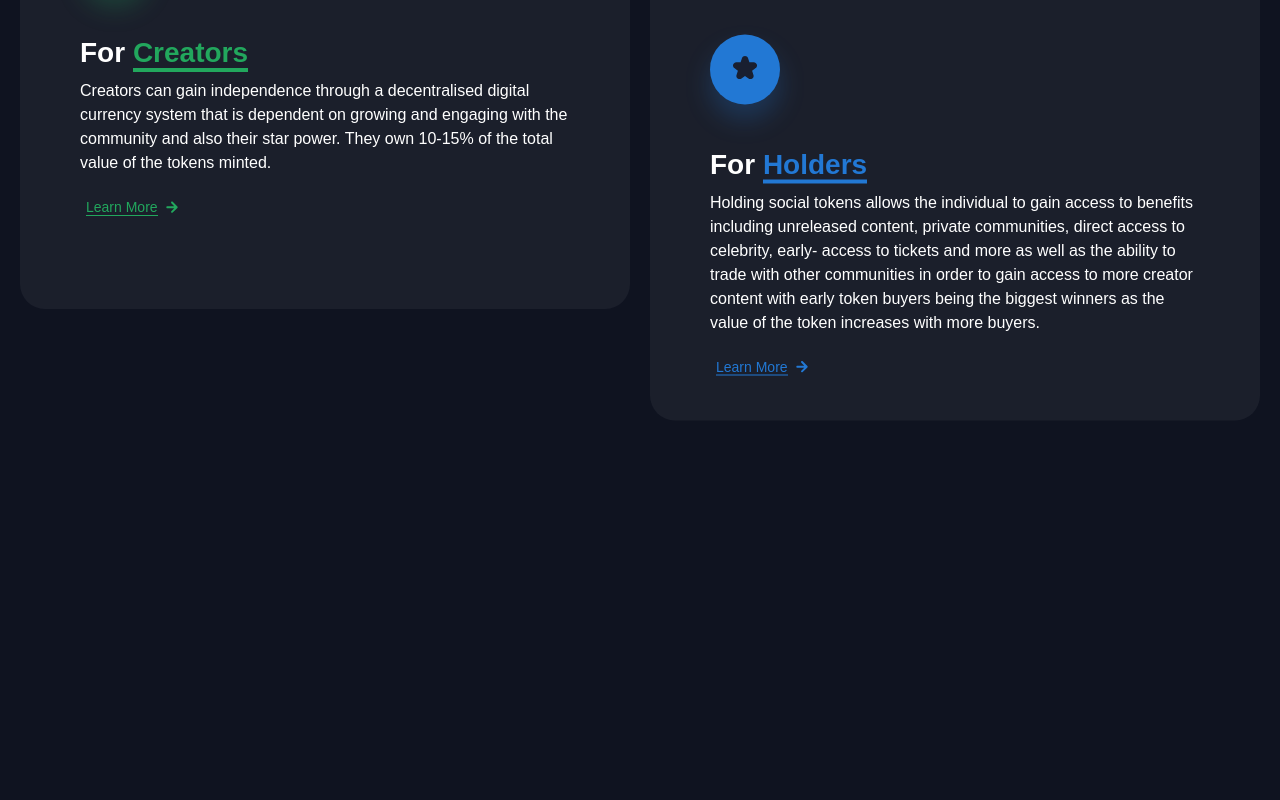
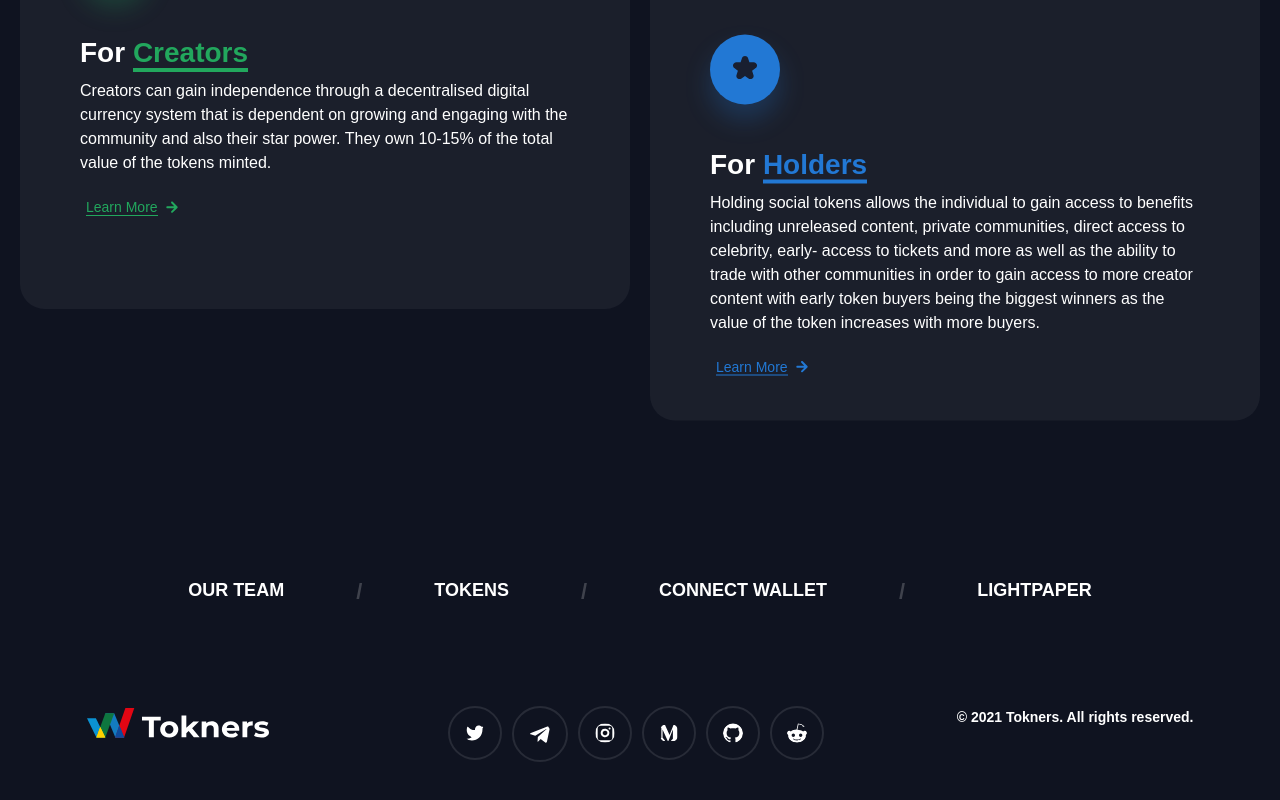
Before and after one commit to KlapijcukDima/Tokners, a React (Create React App) app: page / in a window 1280 px wide. Shown: the part 962-1762 px from the top of the page. Before the commit the page ends 1491 px from the top, so only its background shows below. Built offline with nearby package versions, Linux system fonts and the light colour scheme; a web font is replaced by a local one.

Commit message:
Fixed Footer

```diff
--- a/src/assets/style/_colors.scss
+++ b/src/assets/style/_colors.scss
@@ -5,7 +5,7 @@ $blue-color: #2278d4;
 $red-color: #e20613;
 $yellow-color: #ffd100;
 $gradient-blue-color: linear-gradient(0deg, #2b3087 0%, #00b4ec 81.99%), #ffd100;
-$hero-text-color: #DDE2FF;
+$hero-text-color: #dde2ff;
 $makes-section-color: #0f1320;
 $tokners-text-color: #9fa1a6;
 $presale-text-color: #191b21;
--- a/src/assets/style/_mixin.scss
+++ b/src/assets/style/_mixin.scss
@@ -1,16 +1,19 @@
-@mixin for-size ($size) {
-    @if $size==phone {
-        @media screen and (max-width: 767.98px) { @content; }
+@mixin for-size($size) {
+  @if $size==phone {
+    @media screen and (max-width: 767.98px) {
+      @content;
     }
-        @else if $size==tablet {
-        @media screen and (min-width: 768px) { @content;}
+  } @else if $size==tablet {
+    @media screen and (min-width: 768px) {
+      @content;
     }
-
-        @else if $size==laptop {
-        @media screen and (min-width: 1280px) { @content; }
-        }
-
-        @else if $size==desktop {
-        @media screen and (min-width: 1920px) { @content; }
+  } @else if $size==laptop {
+    @media screen and (min-width: 1280px) {
+      @content;
     }
+  } @else if $size==desktop {
+    @media screen and (min-width: 1920px) {
+      @content;
+    }
+  }
 }
--- a/src/components/App.jsx
+++ b/src/components/App.jsx
@@ -1,15 +1,12 @@
-import { Header } from "./Header/Header";
-import { Hero } from "./Main-Page/Hero/Hero";
-import { Info } from "./Main-Page/Info/Info";
+import { Header } from './Header/Header';
+import { Hero } from './Main-Page/Hero/Hero';
+import { Info } from './Main-Page/Info/Info';
 // import { Diferent } from './Main-Page/Different/Different';
 // import { Services } from './Main-Page/Services/Services';
 // import { Coming } from './Main-Page/Comming/Comming';
 // import { Details } from './Main-Page/Details/Details';
 // import { Buy } from './Main-Page/Buy/Buy';
-// import { Footer } from './Footer/Footer';
-
-
-
+import { Footer } from './Footer/Footer';
 
 // import buy from '../data/main-page/buy.json';
 // import comming from '../data/main-page/comming.json';
@@ -18,19 +15,18 @@ import { Info } from "./Main-Page/Info/Info";
 import info from '../data/main-page/info.json';
 // import services from '../data/main-page/services.json';
 
-
 export const App = () => {
   return (
     <div>
       <Header />
       <Hero />
-      <Info info={info}/>
+      <Info info={info} />
       {/* <Diferent /> */}
       {/* <Services /> */}
       {/* <Coming coming={comming}/> */}
       {/* <Details /> */}
       {/* <Buy /> */}
-      {/* <Footer />  */}
+      <Footer />
     </div>
   );
 };
--- a/src/components/Footer/Footer.jsx
+++ b/src/components/Footer/Footer.jsx
@@ -1,59 +1,89 @@
-// import { scss } from './Footer.module.scss';
+import scss from '../Footer/Footer.module.scss';
 
-// import { ReactComponent as Logo } from '../../assets/images/svg/logo.svg';
-// import { ReactComponent as Twitter } from '../../assets/images/svg/twitter.svg';
-// import { ReactComponent as Telegram } from '../../assets/images/svg/telegram.svg';
-// import { ReactComponent as Instagram } from '../../assets/images/svg/instagram.svg';
-// import { ReactComponent as Medium } from '../../assets/images/svg/medium.svg';
-// import { ReactComponent as Github } from '../../assets/images/svg/github.svg';
-// import { ReactComponent as Reddit } from '../../assets/images/svg/reddit.svg';
+import { ReactComponent as Logo } from '../../assets/images/svg/logo.svg';
+import { ReactComponent as Twitter } from '../../assets/images/svg/twitter.svg';
+import { ReactComponent as Telegram } from '../../assets/images/svg/telegram.svg';
+import { ReactComponent as Instagram } from '../../assets/images/svg/instagram.svg';
+import { ReactComponent as Medium } from '../../assets/images/svg/medium.svg';
+import { ReactComponent as Github } from '../../assets/images/svg/github.svg';
+import { ReactComponent as Reddit } from '../../assets/images/svg/reddit.svg';
 
-// export const Footer = footer => {
-//   return (
-//     <footer className={scss.footer}>
-//       <div className={scss.footer__container}>
-//         <div className={scss.footer__navigation}>
-//           <ul className={scss.footer__navigation}>
-//             <li className={scss.footer__item}>Our team</li>
-//             <li className={scss.footer__item}>Tokens</li>
-//             <li className={scss.footer__item}>Connect wallet</li>
-//             <li className={scss.footer__item}>Lightpaper</li>
-//           </ul>
+export const Footer = footer => {
+  return (
+    <footer className={scss.footer}>
+      <div className={[scss.footer__container, scss.container].join(' ')}>
+        <div className={scss.gap}>
+          <div className={scss.footer__navigation__container}>
+            <ul className={scss.footer__navigation}>
+              <li className={scss.footer__item}>Our team</li>
+              <li className={scss.footer__item}>
+                <span className={scss.footer__item__decoration}>/</span>
+              </li>
+              <li className={scss.footer__item}>Tokens</li>
+              <li className={scss.footer__item}>
+                <span className={scss.footer__item__decoration}>/</span>
+              </li>
+              <li className={scss.footer__item}>Connect wallet</li>
+              <li className={scss.footer__item}>
+                <span className={scss.footer__item__decoration}>/</span>
+              </li>
+              <li className={scss.footer__item}>Lightpaper</li>
+            </ul>
+          </div>
 
-//           <div>
-//             <div>
-//               <Logo />
-//             </div>
+          <div className={scss.contents}>
+            <div className={scss.contents__container}>
+              <Logo className={scss.contents__logo} />
+            </div>
 
-//             <div>
-//               <ul>
-//                 <li>
-//                     <Twitter />
-//                 </li>
-//                 <li>
-//                     <Telegram />
-//                 </li>
-//                 <li>
-//                     <Instagram />
-//                 </li>
-//                 <li>
-//                     <Medium />
-//                 </li>
-//                 <li>
-//                     <Github />
-//                 </li>
-//                 <li>
-//                     <Reddit />
-//                 </li>
-//               </ul>
-//             </div>
+            <div className={scss.contents__container}>
+              <ul className={scss.contents__list}>
+                <li className={scss.contents__item}>
+                  <a href="/">
+                    <Twitter className={scss.contents__social} />
+                  </a>
+                </li>
+                <li className={scss.contents__item}>
+                  <a href="/">
+                    <Telegram className={scss.contents__social} />
+                  </a>
+                </li>
+                <li className={scss.contents__item}>
+                  <a href="/">
+                    <Instagram
+                      className={[
+                        scss.contents__social,
+                        scss.contents__social__instagram,
+                      ].join(' ')}
+                    />
+                  </a>
+                </li>
+                <li className={scss.contents__item}>
+                  <a href="/">
+                    <Medium className={scss.contents__social} />
+                  </a>
+                </li>
+                <li className={scss.contents__item}>
+                  <a href="/">
+                    <Github className={scss.contents__social} />
+                  </a>
+                </li>
+                <li className={scss.contents__item}>
+                  <a href="/">
+                    <Reddit className={scss.contents__social} />
+                  </a>
+                </li>
+              </ul>
+            </div>
 
-//             <div className={scss.footer__crypting}>
-//                 <p>© 2021 Tokners. All rights reserved.</p>
-//             </div>
-//           </div>
-//         </div>
-//       </div>
-//     </footer>
-//   );
-// };
+            <div className={scss.contents__container}>
+              <p className={scss.contents__crypting}>
+                © 2021 Tokners. All rights reserved.
+              </p>
+            </div>
+          </div>
+        </div>
+      </div>
+    </footer>
+  );
+};
--- a/src/components/Footer/Footer.module.scss
+++ b/src/components/Footer/Footer.module.scss
@@ -1,9 +1,134 @@
-// @import '../../../assets/style/_colors.scss';
-// @import '../../../assets/style/container.scss';
-// @import '../../../assets/style/mixin.scss';
+@import '../../assets/style/colors';
+@import '../../assets/style/container';
+@import '../../assets/style/mixin';
 
-// .footer {
-//   //========================================================//
-//   //     Info-Section                                       //
-//   //========================================================//
-// }
+.footer {
+  //========================================================//
+  //     Footer                                             //
+  //========================================================//
+  &__container {
+    @include for-size(phone) {
+      padding-top: 30px;
+      padding-bottom: 40px;
+    }
+    @include for-size(tablet) {
+      padding-top: 30px;
+      padding-bottom: 40px;
+    }
+    @include for-size(laptop) {
+      padding-top: 50px;
+      padding-bottom: 100px;
+    }
+    @include for-size(desktop) {
+      padding-top: 60px;
+      padding-bottom: 120px;
+    }
+  }
+
+  &__navigation {
+    display: flex;
+    justify-content: center;
+    gap: 72px;
+
+    @media screen and (max-width: 1279.98px) {
+      display: none;
+    }
+    @include for-size(laptop) {
+      margin-bottom: 100px;
+    }
+    @include for-size(desktop) {
+      margin-bottom: 120px;
+    }
+  }
+  &__item {
+    @include for-size(laptop) {
+      color: $white-text-color;
+      font-size: 18px;
+      font-weight: 700;
+      line-height: calc(19.6 / 16);
+      text-transform: uppercase;
+    }
+    &__decoration {
+      color: rgba(255, 255, 255, 0.2);
+      font-size: 22px;
+      font-weight: 700px;
+    }
+  }
+}
+
+.contents {
+  //========================================================//
+  //     Contents                                           //
+  //========================================================//
+  display: flex;
+
+  @include for-size(phone) {
+    flex-direction: column;
+    align-items: center;
+  }
+  @include for-size(tablet) {
+    flex-direction: column;
+    align-items: center;
+  }
+  @include for-size(laptop) {
+    justify-content: space-around;
+    flex-direction: row;
+    align-items: flex-start;
+  }
+
+  &__container {
+    margin-bottom: 33px;
+    &:last-child {
+      margin-bottom: 0;
+    }
+    @include for-size(laptop) {
+      margin-bottom: 0;
+    }
+  }
+  &__logo {
+    margin: 0;
+    @include for-size(laptop) {
+      margin-right: 40px;
+      width: 207;
+      height: 33px;
+    }
+  }
+
+  &__list {
+    display: flex;
+    @include for-size(phone) {
+      gap: 5px;
+    }
+    @include for-size(tablet) {
+      gap: 10px;
+    }
+    @include for-size(laptop) {
+      gap: 10px;
+    }
+  }
+  &__item {
+    display: flex;
+  }
+
+  &__social {
+    fill: $white-text-color;
+    border: 2px solid rgba($color: #ffffff, $alpha: 0.1);
+    border-radius: 50px;
+    padding: 15px;
+    &__instagram {
+      fill: rgba($color: #000000, $alpha: 0.1);
+    }
+    &:hover,
+    &:focus {
+      fill: #2278d4;
+      border-color: #2278d4;
+    }
+  }
+
+  &__crypting {
+    color: $white-text-color;
+    font-size: 14px;
+    font-weight: 700;
+    line-height: calc(22 / 14);
+  }
+}
```
